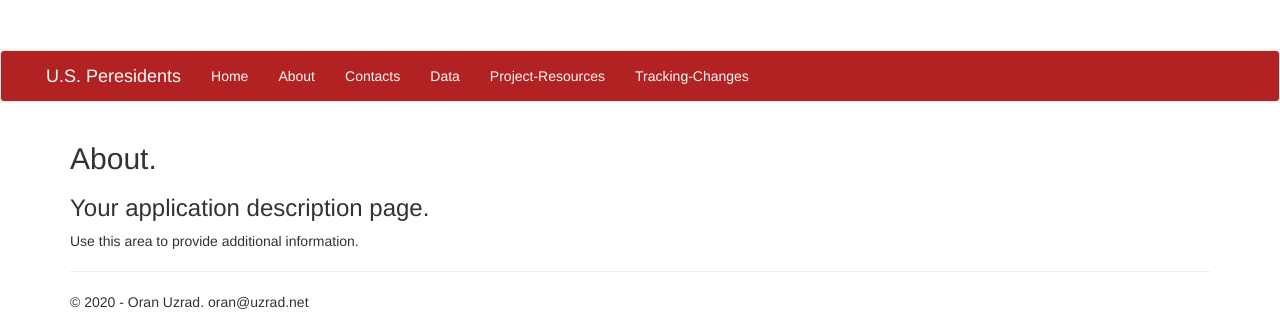
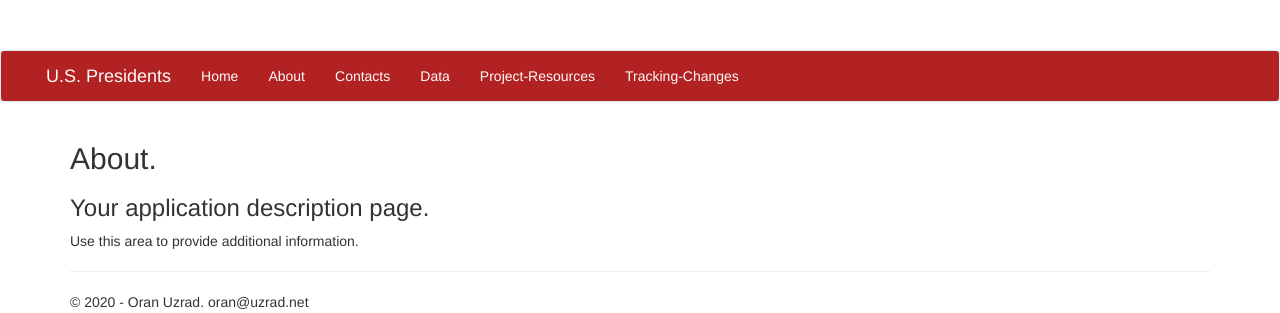
Before and after one commit to Oran-Uzrad/MyFinalProject, a Flask app: page /about in a window 1280 px wide. Shown: the top 313 px of the page. Run offline with Flask 2, Linux system fonts and the light colour scheme; parts of the project's set-up code (start-up, migrations or seed data) failed here and were passed over; some libraries are stand-ins or nearby versions.

Commit message:
spell correct presidents

```diff
--- a/MyFinalProject/MyFinalProject/templates/layout.html
+++ b/MyFinalProject/MyFinalProject/templates/layout.html
@@ -40,7 +40,7 @@
         <div class="container-fluid">
             <div class="navbar-header navbar-custom1">
                 <a class="navbar-brand" style="color:snow" href="#">              </a>
-                <a class="navbar-brand" style="color:snow" href="#">U.S. Peresidents</a>
+                <a class="navbar-brand" style="color:snow" href="#">U.S. Presidents</a>
             </div>
             <ul class="nav navbar-nav navbar-custom1">
 
```
